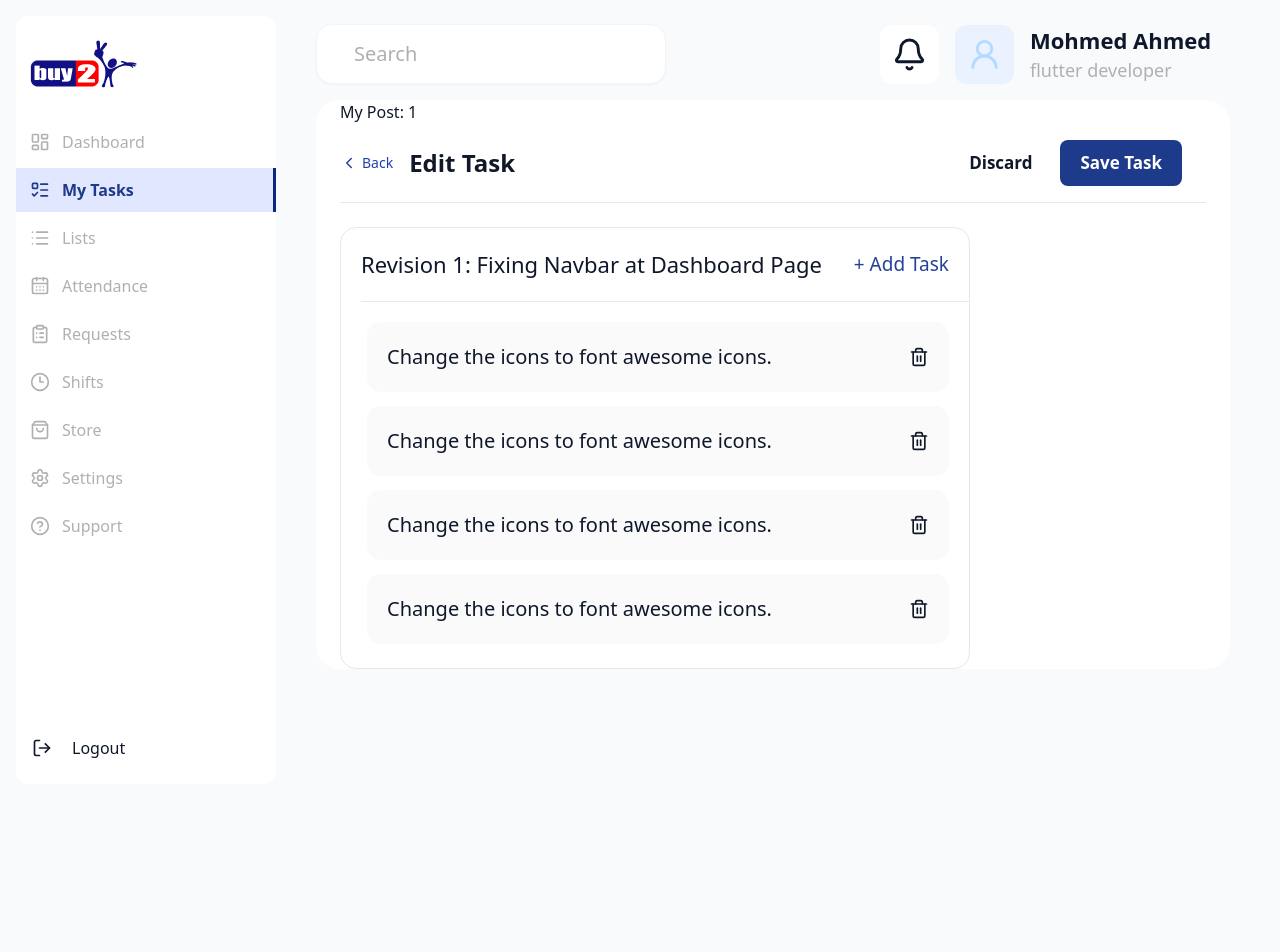
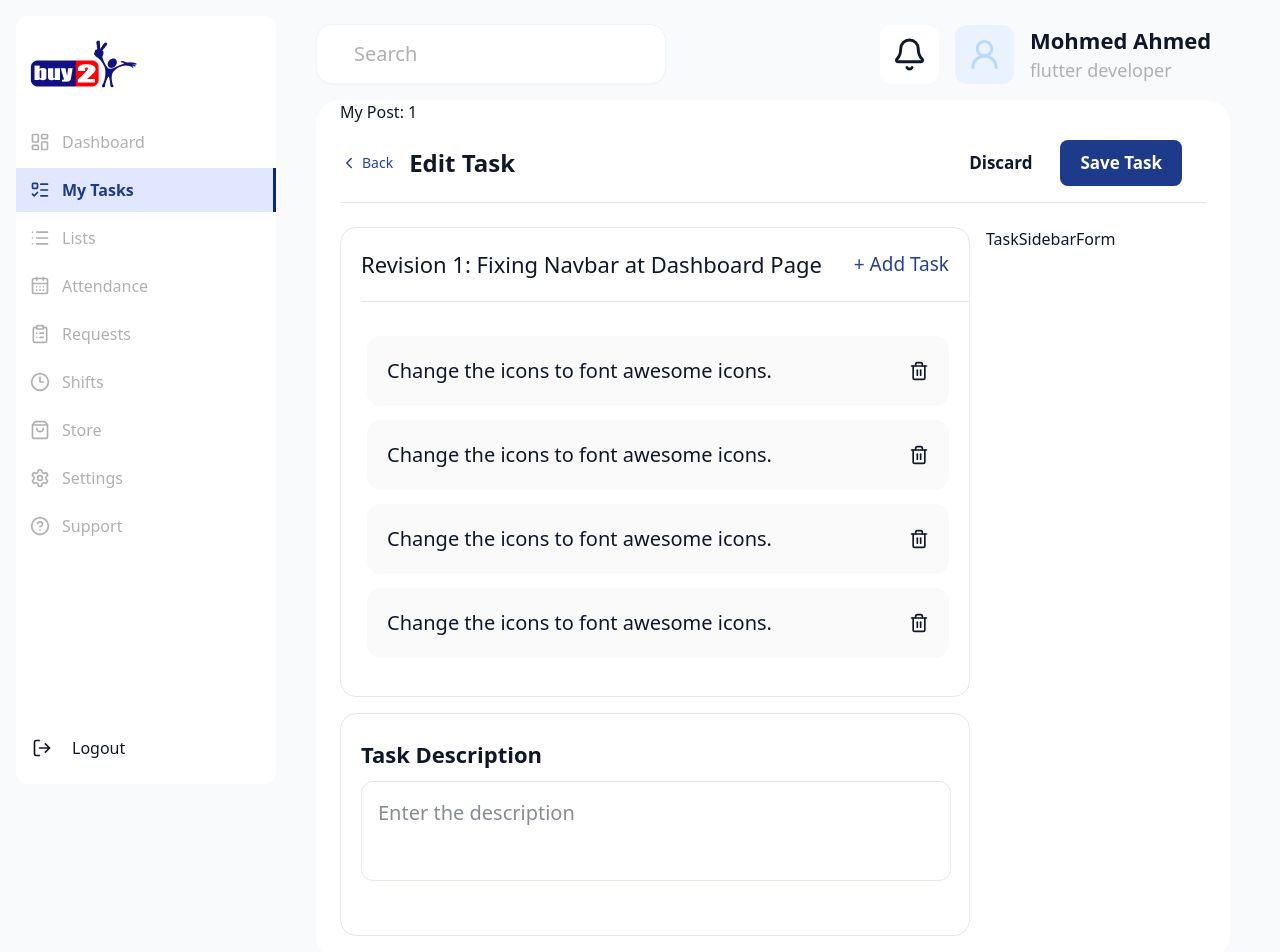
Before and after one commit to boda213-alaa-mohmad/buy2-hr-system, a Next.js app: page /dashboard/my-tasks/edit/1 in a window 1280 px wide. Shown: the top 952 px of the page. Before the commit the page ends 800 px from the top, so only its background shows below. Built offline with nearby package versions, Linux system fonts and the light colour scheme.

Commit message:
feat(tasks): create accessible TaskDescription component

```diff
--- a/src/app/dashboard/my-tasks/edit/[id]/components/SubtasksSection/SubtasksSection.module.css
+++ b/src/app/dashboard/my-tasks/edit/[id]/components/SubtasksSection/SubtasksSection.module.css
@@ -29,8 +29,25 @@
 }
 
 .subTaskContainer {
+  height: 350px;
+  overflow-y: auto;
   margin-top: 20px;
   margin-right: 20px;
+}
+
+.subTaskContainer::-webkit-scrollbar {
+  width: 6px;
+}
+
+.subTaskContainer::-webkit-scrollbar-track {
+  margin-top: 16px;
+  background: #f1f5f9;
+  border-radius: 8px;
+}
+
+.subTaskContainer::-webkit-scrollbar-thumb {
+  background: #cbd5e1;
+  border-radius: 8px;
 }
 
 .subTasks {
--- a/src/app/dashboard/my-tasks/edit/[id]/components/SubtasksSection/SubtasksSection.tsx
+++ b/src/app/dashboard/my-tasks/edit/[id]/components/SubtasksSection/SubtasksSection.tsx
@@ -58,6 +58,83 @@ export default function SubtasksSection() {
             <Trash2 size={20} className={styles.trashIcon} aria-hidden="true" />
           </button>
         </div>
+
+        <div className={styles.subTasks}>
+          <p>Change the icons to font awesome icons.</p>
+          <button
+            type="button"
+            className={styles.trashBtn}
+            aria-label="Delete subtask"
+          >
+            <Trash2 size={20} className={styles.trashIcon} aria-hidden="true" />
+          </button>
+        </div>
+
+        <div className={styles.subTasks}>
+          <p>Change the icons to font awesome icons.</p>
+          <button
+            type="button"
+            className={styles.trashBtn}
+            aria-label="Delete subtask"
+          >
+            <Trash2 size={20} className={styles.trashIcon} aria-hidden="true" />
+          </button>
+        </div>
+
+        <div className={styles.subTasks}>
+          <p>Change the icons to font awesome icons.</p>
+          <button
+            type="button"
+            className={styles.trashBtn}
+            aria-label="Delete subtask"
+          >
+            <Trash2 size={20} className={styles.trashIcon} aria-hidden="true" />
+          </button>
+        </div>
+
+        <div className={styles.subTasks}>
+          <p>Change the icons to font awesome icons.</p>
+          <button
+            type="button"
+            className={styles.trashBtn}
+            aria-label="Delete subtask"
+          >
+            <Trash2 size={20} className={styles.trashIcon} aria-hidden="true" />
+          </button>
+        </div>
+
+        <div className={styles.subTasks}>
+          <p>Change the icons to font awesome icons.</p>
+          <button
+            type="button"
+            className={styles.trashBtn}
+            aria-label="Delete subtask"
+          >
+            <Trash2 size={20} className={styles.trashIcon} aria-hidden="true" />
+          </button>
+        </div>
+
+        <div className={styles.subTasks}>
+          <p>Change the icons to font awesome icons.</p>
+          <button
+            type="button"
+            className={styles.trashBtn}
+            aria-label="Delete subtask"
+          >
+            <Trash2 size={20} className={styles.trashIcon} aria-hidden="true" />
+          </button>
+        </div>
+
+        <div className={styles.subTasks}>
+          <p>Change the icons to font awesome icons.</p>
+          <button
+            type="button"
+            className={styles.trashBtn}
+            aria-label="Delete subtask"
+          >
+            <Trash2 size={20} className={styles.trashIcon} aria-hidden="true" />
+          </button>
+        </div>
       </div>
     </section>
   );
--- a/src/app/dashboard/my-tasks/edit/[id]/components/TaskDescription/TaskDescription.module.css
+++ b/src/app/dashboard/my-tasks/edit/[id]/components/TaskDescription/TaskDescription.module.css
@@ -0,0 +1,30 @@
+.container {
+  margin-top: 16px;
+  width: 630px;
+  border: 1px solid var(--border-color);
+  border-radius: 16px;
+  padding-bottom: 24px;
+}
+
+.inputContainer {
+  padding: 24px 20px;
+}
+
+.title {
+  font-weight: 700;
+  font-size: 22px;
+}
+
+.desc {
+  width: 590px;
+  min-height: 100px;
+  margin-top: 10px;
+  padding: 16px;
+  font-size: 20px;
+  outline: none;
+  border-radius: 12px;
+  border: 1px solid var(--border-color);
+  box-sizing: border-box;
+  overflow: hidden;
+  resize: none;
+}
--- a/src/app/dashboard/my-tasks/edit/[id]/components/TaskDescription/TaskDescription.tsx
+++ b/src/app/dashboard/my-tasks/edit/[id]/components/TaskDescription/TaskDescription.tsx
@@ -0,0 +1,25 @@
+"use client";
+import styles from "./TaskDescription.module.css";
+
+export default function TaskDescription() {
+  return (
+    <section className={styles.container} aria-labelledby="task-desc-title">
+      <div className={styles.inputContainer}>
+        <h2 id="task-desc-title" className={styles.title}>
+          Task Description
+        </h2>
+        <textarea
+          id="task-description"
+          aria-labelledby="task-desc-title"
+          placeholder="Enter the description"
+          className={styles.desc}
+          // todo: don't remove that code it's important
+          //   onChange={(e) => {
+          //     e.currentTarget.style.height = "auto";
+          //     e.currentTarget.style.height = `${e.currentTarget.scrollHeight}px`;
+          //   }}
+        />
+      </div>
+    </section>
+  );
+}
--- a/src/app/dashboard/my-tasks/edit/[id]/components/TaskSidebarForm/TaskSidebarForm.tsx
+++ b/src/app/dashboard/my-tasks/edit/[id]/components/TaskSidebarForm/TaskSidebarForm.tsx
@@ -0,0 +1,3 @@
+export default function TaskSidebarForm() {
+  return <div>TaskSidebarForm</div>;
+}
--- a/src/app/dashboard/my-tasks/edit/[id]/page.module.css
+++ b/src/app/dashboard/my-tasks/edit/[id]/page.module.css
@@ -1,9 +1,15 @@
 .container {
   border-radius: 24px;
   background: #ffffff;
+  padding-bottom: 24px;
 }
 
 .wrapper {
     margin-left: 24px;
     margin-right: 24px;
 }
+
+.subTask-and-taskSidebar {
+    display: flex;
+    gap: 16px;
+}
--- a/src/app/dashboard/my-tasks/edit/[id]/page.tsx
+++ b/src/app/dashboard/my-tasks/edit/[id]/page.tsx
@@ -1,6 +1,8 @@
 import styles from "./page.module.css";
 import EditHeader from "./components/EditHeader/EditHeader";
 import SubtasksSection from "./components/SubtasksSection/SubtasksSection";
+import TaskSidebarForm from "./components/TaskSidebarForm/TaskSidebarForm";
+import TaskDescription from "./components/TaskDescription/TaskDescription";
 
 export default async function Page({
   params,
@@ -17,13 +19,13 @@ export default async function Page({
 
         {/* container */}
         <div>
-          {/* left side */}
-          <div>
+          <div className={styles["subTask-and-taskSidebar"]}>
             <SubtasksSection />
+            <TaskSidebarForm />
           </div>
 
-          {/* right side */}
-          <div></div>
+          <TaskDescription />
+
         </div>
       </div>
     </div>
```
